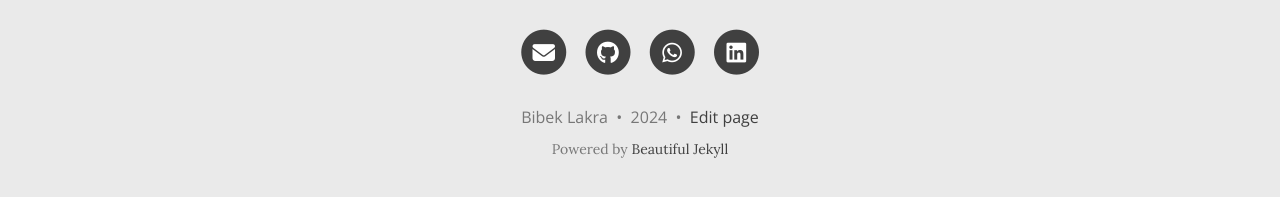
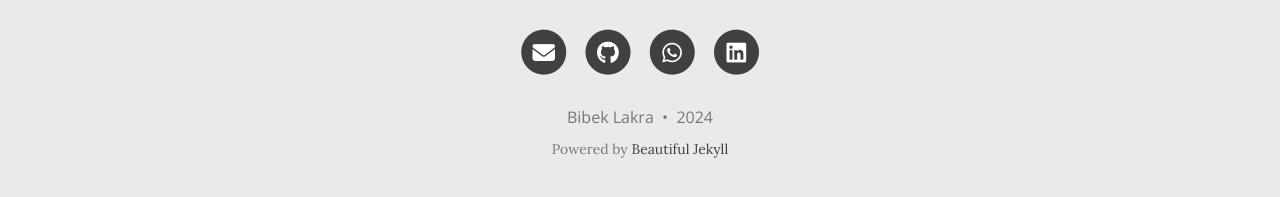
Before and after one commit to BibekLakra91/bibeklakra91.github.io, a Jekyll site: the page built from index.html, in a window 1280 px wide and 1399 px high. Shown: the part 1189-1386 px from the top of the window. Built offline with Jekyll 4.4.1, drawn with Linux system fonts in a browser that asks for light colours; the list of posts is cut into pages by our own code; comment, search, counter and statistics services are not loaded; some of the changed lines change nothing that is shown.

Commit message:
edit page removed

```diff
--- a/_config.yml
+++ b/_config.yml
@@ -118,7 +118,7 @@ feed_show_tags: true
 post_search: true
 
 # Add a button in the footer to edit the current page. Only works if your website is hosted on GitHub
-edit_page_button: true
+# edit_page_button: true
 
 # Allow sub-menu items (second-level navigation menu items) to be longer than the top-level menu
 # If this setting is off, then long sub-menu words might get cut off
```
